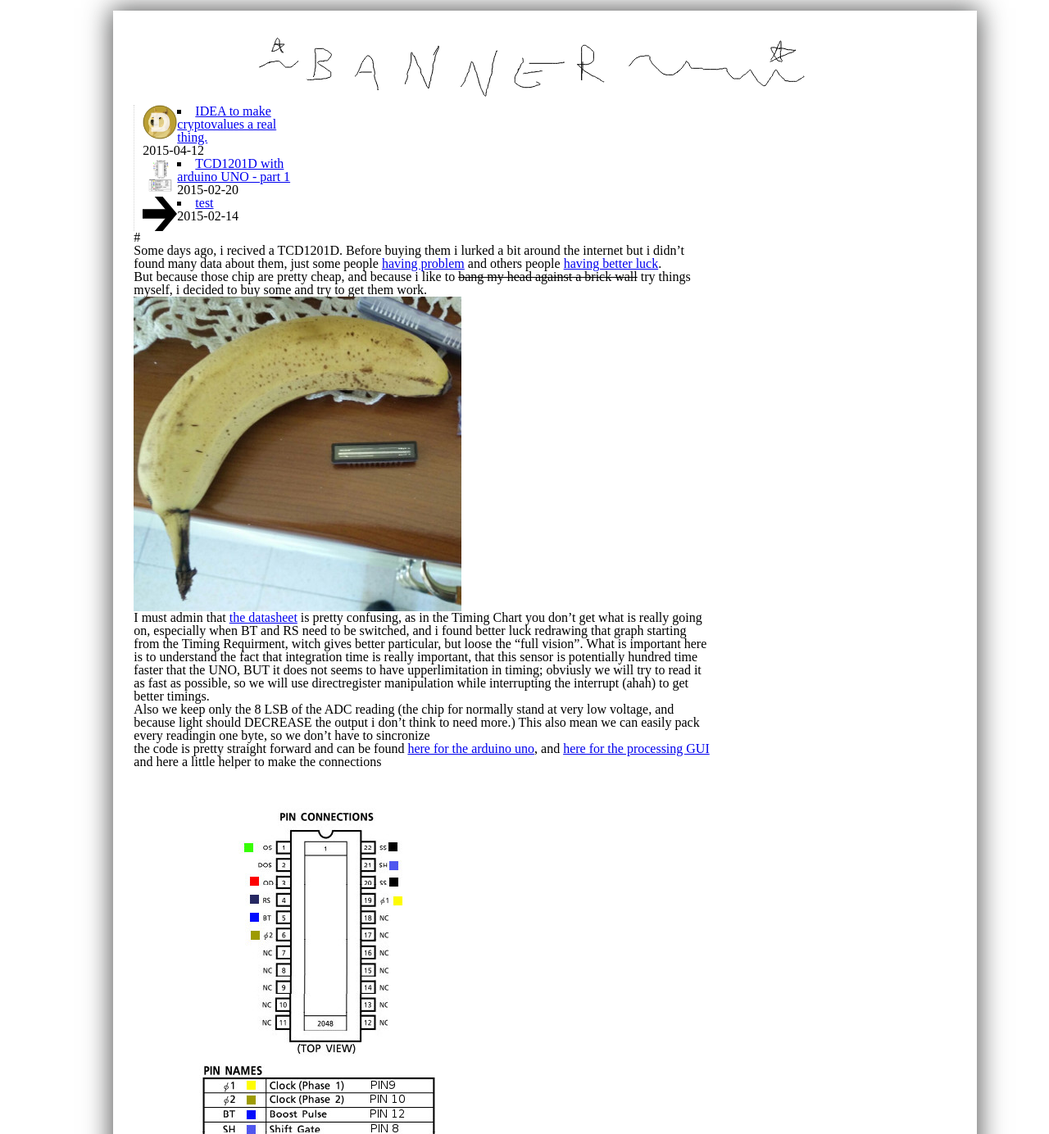
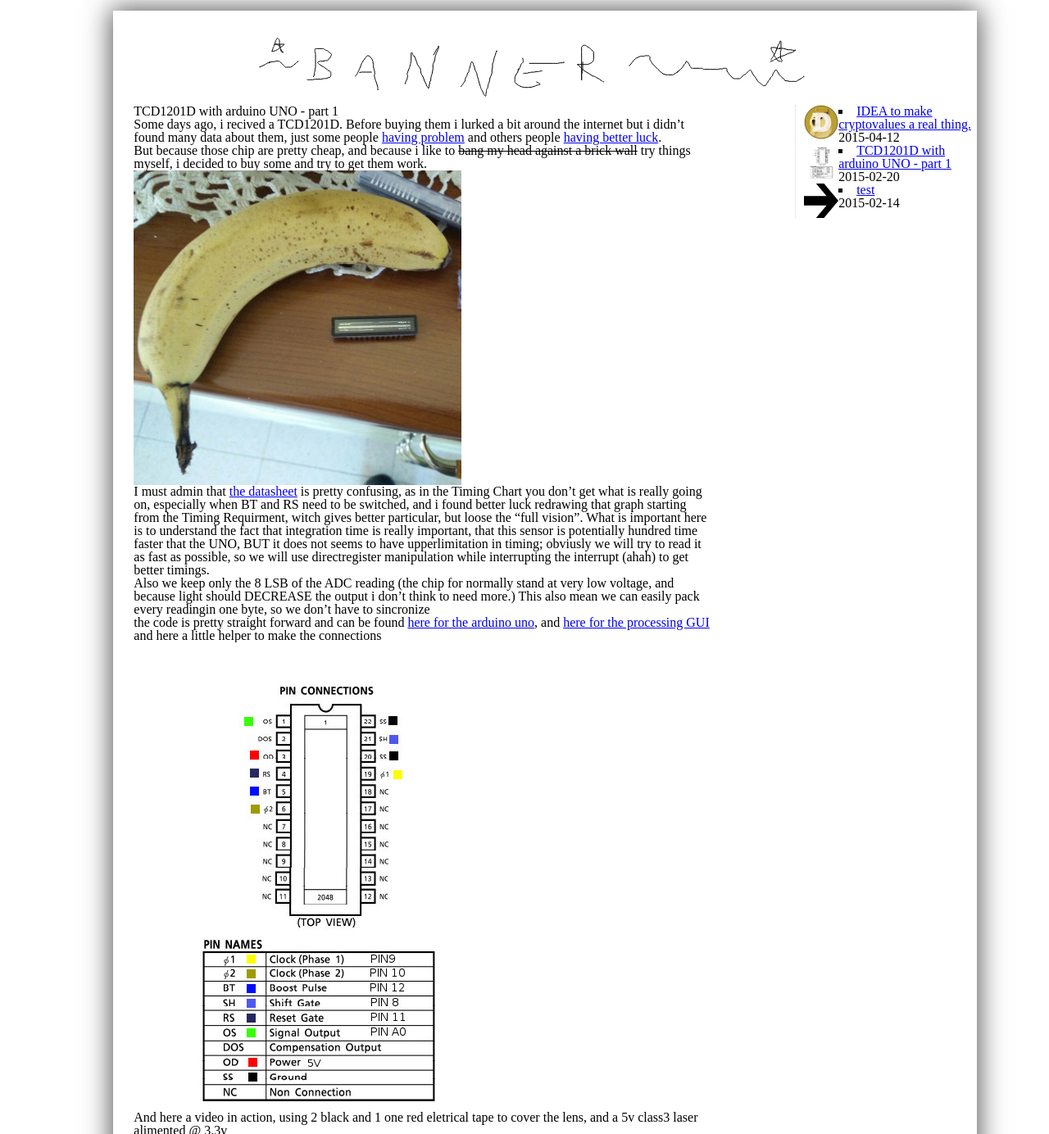
Before and after one commit to MauroMombelli/mauromombelli.github.io, a Jekyll site: the page built from _posts/2015-02-20-TCD1201D.md, in a window 1280 px wide, cut to the strip 0-1384 px from the top of the page. Shown: the whole strip at 82% size. Built offline with Jekyll 4.4.1, drawn with Linux system fonts in a browser that asks for light colours.

Commit message:
fixing missing title

```diff
--- a/_posts/2015-02-20-TCD1201D.md
+++ b/_posts/2015-02-20-TCD1201D.md
@@ -5,7 +5,7 @@ excerpt: how to use a TCD1201D with an arduino UNO
 thumbnail: /progetti/TCD1201Dpart1/TCD1201D connections.jpg
 ---
 
-# {{title}}
+# {{page.title}}
 
 {{excerpt}}
 
--- a/css/main.css
+++ b/css/main.css
@@ -16,7 +16,8 @@ body{
 #fixedSideMenu{
 	width: 20%;
 	padding-left: 1%;
-	position: right;
+	position: absolute;
+	right:0;
 
 	border-left-style: dotted;
 	border-left-width: 1px;
```
Also changed, not shown: _posts/2015-02-14-first.md (+1 -1 lines), _posts/2015/2015-04-12-Release-the-crypto.md (+3 -0 lines).
